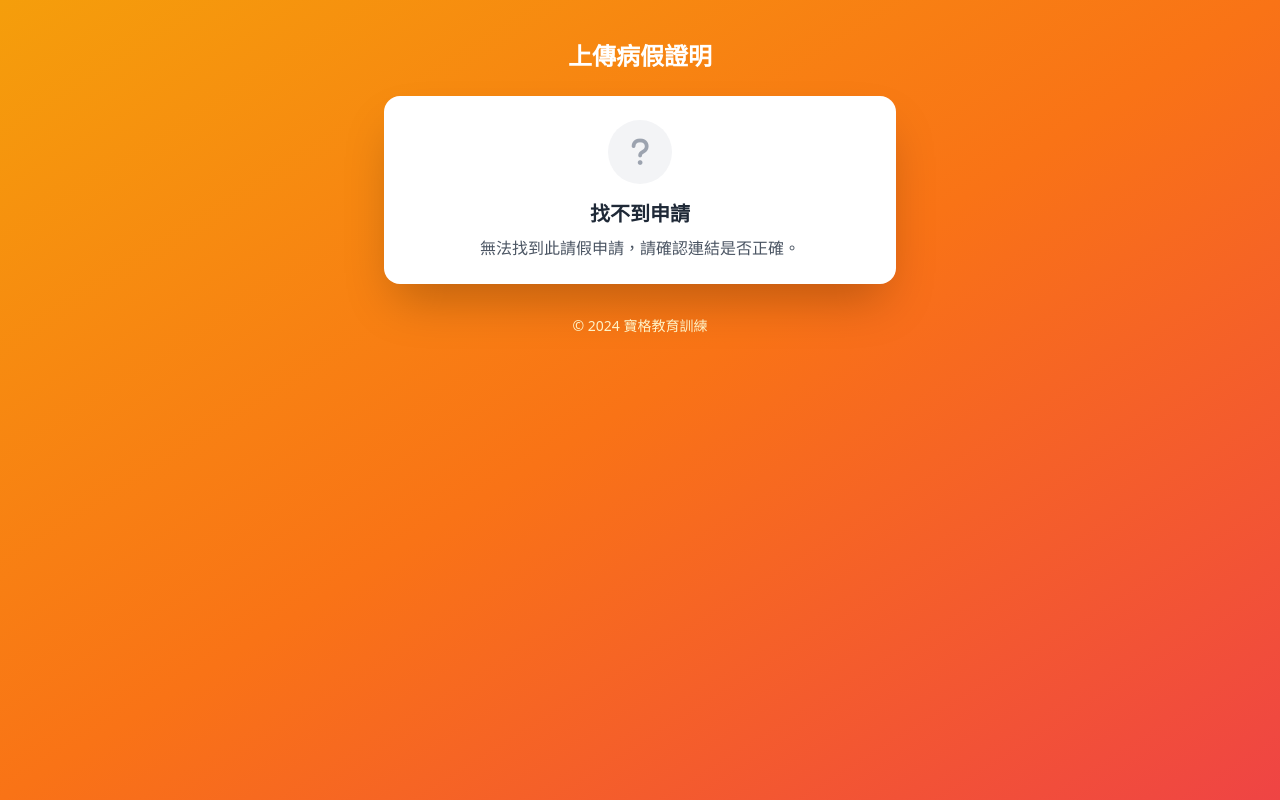
After one commit to Bryant88888888/ai-coach, a FastAPI app: template app/templates/proof_upload.html in a window 1280 px wide. The commit adds this page. Run offline with FastAPI, Linux system fonts and the light colour scheme; the template is opened without the code that fills it, so the values that code supplies are empty; some libraries are stand-ins or nearby versions.

Commit message:
Add pending proof flow for sick leave and same-day leave restriction
- Add PENDING_PROOF status and proof_deadline field to LeaveRequest
- Add "待補件" button for sick leave without proof in manager notification
- Create proof upload page (/leave/upload/{leave_id}) with 7-day deadline
- Notify managers again after employee uploads proof
- Add same-day leave restriction: cannot request leave for today after 5 PM
- Add both backend and frontend validation for time restriction

🤖 Generated with [Claude Code](https://claude.com/claude-code)

Co-Authored-By: Claude Opus 4.5 <noreply@anthropic.com>

```diff
--- a/app/database.py
+++ b/app/database.py
@@ -107,6 +107,15 @@ def run_migrations():
                     except Exception as e:
                         print(f"Migration note: {e}")
 
+                if 'proof_deadline' not in columns:
+                    try:
+                        conn.execute(text(
+                            "ALTER TABLE leave_requests ADD COLUMN IF NOT EXISTS proof_deadline TIMESTAMP WITH TIME ZONE"
+                        ))
+                        print("Migration: Added 'proof_deadline' column to leave_requests table")
+                    except Exception as e:
+                        print(f"Migration note: {e}")
+
                 conn.commit()
 
     except Exception as e:
--- /dev/null
+++ b/app/templates/proof_upload.html
@@ -0,0 +1,193 @@
+<!DOCTYPE html>
+<html lang="zh-TW">
+<head>
+    <meta charset="UTF-8">
+    <meta name="viewport" content="width=device-width, initial-scale=1.0">
+    <title>上傳病假證明 - 寶格教育訓練</title>
+    <script>
+        if (localStorage.theme === 'dark' || (!('theme' in localStorage) && window.matchMedia('(prefers-color-scheme: dark)').matches)) {
+            document.documentElement.classList.add('dark')
+        }
+    </script>
+    <script src="https://cdn.tailwindcss.com"></script>
+    <script>
+        tailwind.config = {
+            darkMode: 'class',
+        }
+    </script>
+    <link rel="stylesheet" href="https://cdnjs.cloudflare.com/ajax/libs/font-awesome/6.4.0/css/all.min.css">
+</head>
+<body class="bg-gradient-to-br from-amber-500 via-orange-500 to-red-500 dark:from-gray-900 dark:via-gray-800 dark:to-gray-900 min-h-screen p-4">
+    <div class="max-w-lg mx-auto py-6">
+        <!-- 標題區塊 -->
+        <div class="text-center mb-6">
+            <h1 class="text-2xl font-bold text-white">上傳病假證明</h1>
+        </div>
+
+        {% if error %}
+        <div class="bg-red-50 dark:bg-red-900/30 border border-red-200 dark:border-red-800 text-red-700 dark:text-red-400 px-4 py-3 rounded-xl mb-6 flex items-center">
+            <i class="fas fa-exclamation-circle mr-3 text-xl"></i>
+            <span>{{ error }}</span>
+        </div>
+        {% endif %}
+
+        {% if success %}
+        <!-- 成功訊息 -->
+        <div class="bg-white dark:bg-gray-800 rounded-2xl shadow-2xl p-6">
+            <div class="text-center">
+                <div class="inline-flex items-center justify-center w-16 h-16 bg-green-100 dark:bg-green-900/50 rounded-full mb-4">
+                    <i class="fas fa-check text-3xl text-green-600 dark:text-green-400"></i>
+                </div>
+                <h2 class="text-xl font-bold text-gray-800 dark:text-white mb-2">上傳成功！</h2>
+                <p class="text-gray-600 dark:text-gray-400 mb-6">
+                    證明文件已上傳，請等待主管審核。
+                </p>
+            </div>
+        </div>
+        {% elif expired %}
+        <!-- 已過期 -->
+        <div class="bg-white dark:bg-gray-800 rounded-2xl shadow-2xl p-6">
+            <div class="text-center">
+                <div class="inline-flex items-center justify-center w-16 h-16 bg-red-100 dark:bg-red-900/50 rounded-full mb-4">
+                    <i class="fas fa-clock text-3xl text-red-600 dark:text-red-400"></i>
+                </div>
+                <h2 class="text-xl font-bold text-gray-800 dark:text-white mb-2">補件期限已過</h2>
+                <p class="text-gray-600 dark:text-gray-400 mb-6">
+                    很抱歉，此請假申請的補件期限已過。<br>
+                    請聯繫主管處理。
+                </p>
+            </div>
+        </div>
+        {% elif already_uploaded %}
+        <!-- 已上傳 -->
+        <div class="bg-white dark:bg-gray-800 rounded-2xl shadow-2xl p-6">
+            <div class="text-center">
+                <div class="inline-flex items-center justify-center w-16 h-16 bg-blue-100 dark:bg-blue-900/50 rounded-full mb-4">
+                    <i class="fas fa-file-check text-3xl text-blue-600 dark:text-blue-400"></i>
+                </div>
+                <h2 class="text-xl font-bold text-gray-800 dark:text-white mb-2">已上傳證明</h2>
+                <p class="text-gray-600 dark:text-gray-400 mb-6">
+                    此請假申請的證明文件已上傳。
+                </p>
+            </div>
+        </div>
+        {% elif leave_request %}
+        <!-- 上傳表單 -->
+        <div class="bg-white dark:bg-gray-800 rounded-2xl shadow-2xl p-6">
+            <!-- 申請資訊 -->
+            <div class="mb-6 pb-6 border-b dark:border-gray-700">
+                <h2 class="text-lg font-semibold text-gray-800 dark:text-white mb-4">
+                    <i class="fas fa-file-medical text-amber-500 mr-2"></i>請假申請 #{{ leave_request.id }}
+                </h2>
+                <div class="space-y-2 text-sm">
+                    <div class="flex justify-between">
+                        <span class="text-gray-500 dark:text-gray-400">申請人</span>
+                        <span class="text-gray-800 dark:text-white font-medium">{{ leave_request.applicant_name }}</span>
+                    </div>
+                    <div class="flex justify-between">
+                        <span class="text-gray-500 dark:text-gray-400">請假日期</span>
+                        <span class="text-gray-800 dark:text-white font-medium">{{ leave_request.leave_date }}</span>
+                    </div>
+                    {% if leave_request.proof_deadline %}
+                    <div class="flex justify-between">
+                        <span class="text-gray-500 dark:text-gray-400">補件期限</span>
+                        <span class="text-red-600 dark:text-red-400 font-medium">{{ leave_request.proof_deadline.strftime('%Y-%m-%d %H:%M') }}</span>
+                    </div>
+                    {% endif %}
+                </div>
+            </div>
+
+            <!-- 上傳表單 -->
+            <form method="POST" enctype="multipart/form-data" class="space-y-4">
+                <div>
+                    <label class="block text-sm font-medium text-gray-700 dark:text-gray-300 mb-3">
+                        <i class="fas fa-camera mr-2 text-amber-500"></i>選擇證明圖片
+                    </label>
+                    <div class="relative">
+                        <input
+                            type="file"
+                            id="proof_file"
+                            name="proof_file"
+                            accept="image/*"
+                            required
+                            class="hidden"
+                        >
+                        <label for="proof_file" class="flex flex-col items-center justify-center w-full h-44 border-2 border-dashed border-gray-300 dark:border-gray-600 rounded-xl cursor-pointer bg-gray-50 dark:bg-gray-700 hover:bg-gray-100 dark:hover:bg-gray-600 transition">
+                            <div id="upload-placeholder" class="text-center">
+                                <i class="fas fa-cloud-upload-alt text-5xl text-gray-400 dark:text-gray-500 mb-3"></i>
+                                <p class="text-gray-600 dark:text-gray-400 font-medium">點擊上傳證明圖片</p>
+                                <p class="text-sm text-gray-500 dark:text-gray-500 mt-1">支援 JPG、PNG 格式</p>
+                            </div>
+                            <div id="upload-preview" class="hidden text-center w-full h-full p-2">
+                                <img id="preview-image" class="max-h-32 mx-auto rounded-lg object-contain" src="" alt="預覽">
+                                <p id="file-name" class="text-gray-800 dark:text-white font-medium text-sm mt-1 truncate px-2"></p>
+                            </div>
+                        </label>
+                    </div>
+                </div>
+
+                <button
+                    type="submit"
+                    class="w-full bg-amber-600 hover:bg-amber-700 text-white font-bold py-4 px-6 rounded-xl transition duration-200 flex items-center justify-center min-h-[60px] text-lg"
+                >
+                    <i class="fas fa-upload mr-3"></i>
+                    上傳證明
+                </button>
+            </form>
+        </div>
+        {% else %}
+        <!-- 找不到申請 -->
+        <div class="bg-white dark:bg-gray-800 rounded-2xl shadow-2xl p-6">
+            <div class="text-center">
+                <div class="inline-flex items-center justify-center w-16 h-16 bg-gray-100 dark:bg-gray-700 rounded-full mb-4">
+                    <i class="fas fa-question text-3xl text-gray-400"></i>
+                </div>
+                <h2 class="text-xl font-bold text-gray-800 dark:text-white mb-2">找不到申請</h2>
+                <p class="text-gray-600 dark:text-gray-400">
+                    無法找到此請假申請，請確認連結是否正確。
+                </p>
+            </div>
+        </div>
+        {% endif %}
+
+        <!-- 版權 -->
+        <p class="text-center text-amber-100 dark:text-gray-500 text-sm mt-8">
+            &copy; 2024 寶格教育訓練
+        </p>
+    </div>
+
+    <script>
+        // 檔案選擇預覽
+        const proofFileInput = document.getElementById('proof_file');
+        const uploadPlaceholder = document.getElementById('upload-placeholder');
+        const uploadPreview = document.getElementById('upload-preview');
+        const previewImage = document.getElementById('preview-image');
+        const fileNameDisplay = document.getElementById('file-name');
+
+        if (proofFileInput) {
+            proofFileInput.addEventListener('change', function() {
+                if (this.files && this.files[0]) {
+                    const file = this.files[0];
+                    if (!file.type.startsWith('image/')) {
+                        alert('請上傳圖片檔案（JPG、PNG）');
+                        this.value = '';
+                        return;
+                    }
+                    const reader = new FileReader();
+                    reader.onload = function(e) {
+                        previewImage.src = e.target.result;
+                        uploadPlaceholder.classList.add('hidden');
+                        uploadPreview.classList.remove('hidden');
+                    };
+                    reader.readAsDataURL(file);
+                    fileNameDisplay.textContent = file.name;
+                } else {
+                    uploadPlaceholder.classList.remove('hidden');
+                    uploadPreview.classList.add('hidden');
+                    previewImage.src = '';
+                }
+            });
+        }
+    </script>
+</body>
+</html>
```
Also changed, not shown: app/models/leave_request.py (+5 -3 lines), app/routers/frontend.py (+101 -0 lines), app/routers/webhook.py (+28 -10 lines), app/services/line_service.py (+171 -26 lines), app/templates/leave_form.html (+29 -3 lines).
